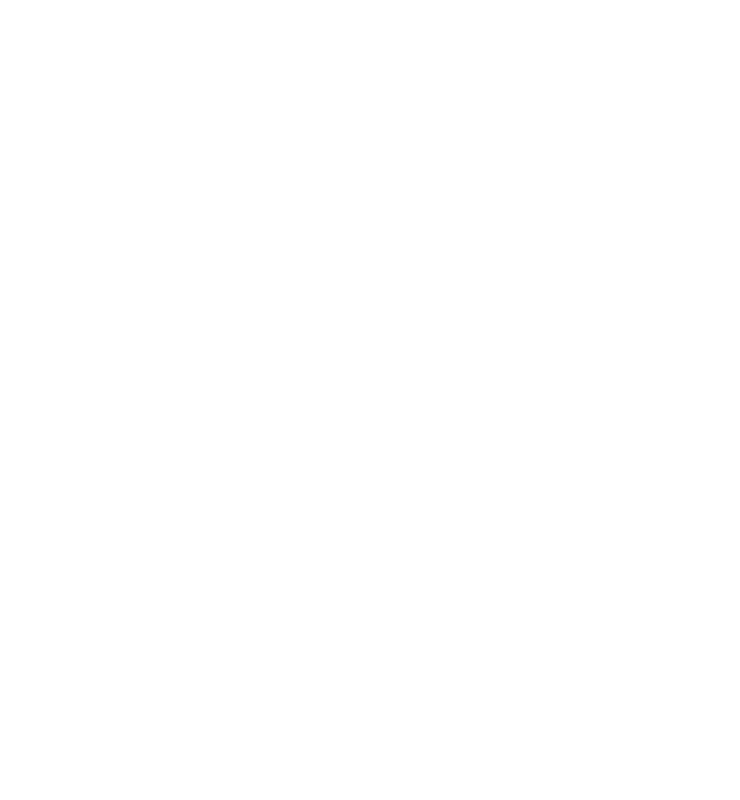
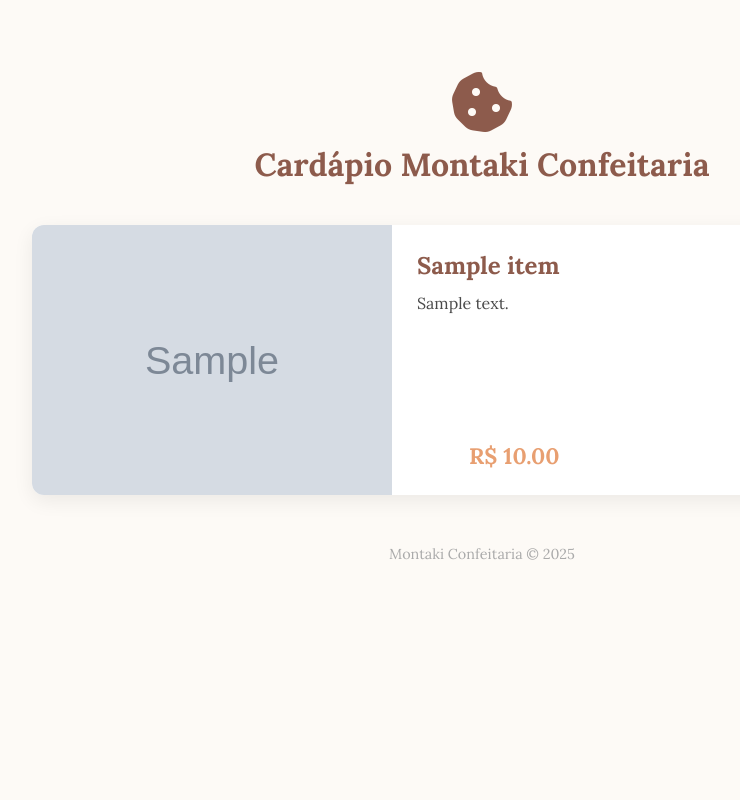
Before and after one commit to alexsvl2/montaki_agenda, a Flask app: page /cardapio/publico in a window 1280 px wide. Before the commit the part shown is empty. Shown: the whole page, without its empty margins (158-898 px from the left). Run offline with Flask 3, Linux system fonts and the light colour scheme; tables that the repository leaves empty hold one stand-in row (values such as "Sample post"); grey boxes marked "Sample" are stand-in pictures.

Commit message:
Feature: Implementa design da página de cardápio público

```diff
--- a/static/css/style.css
+++ b/static/css/style.css
@@ -328,6 +328,105 @@ input:checked + .slider:before {
     margin-top: 20px;
 }
 
+/* ========================================= */
+/* === ESTILOS PARA CARDÁPIO PÚBLICO === */
+/* ========================================= */
+
+.public-menu-body {
+    background-color: #fdfaf6;
+    font-family: 'Lora', serif;
+    color: #4a4a4a;
+}
+
+.public-menu-container {
+    width: 100%;
+    max-width: 900px;
+    margin: 40px auto;
+    padding: 20px;
+}
+
+.public-menu-header {
+    text-align: center;
+    margin-bottom: 40px;
+}
+
+.public-menu-header .logo-icon {
+    font-size: 4em;
+    color: #8d5b4c;
+}
+
+.public-menu-header h1 {
+    color: #8d5b4c;
+    margin: 10px 0;
+}
+
+.public-menu-grid {
+    display: grid;
+    grid-template-columns: 1fr; /* Uma coluna por padrão */
+    gap: 30px;
+}
+
+.public-item-card {
+    background-color: #fff;
+    border-radius: 12px;
+    box-shadow: 0 6px 20px rgba(0,0,0,0.07);
+    overflow: hidden;
+    display: flex;
+    flex-direction: row; /* Imagem ao lado do texto em telas maiores */
+}
+
+.public-item-photo {
+    width: 40%;
+    object-fit: cover;
+}
+
+.public-item-details {
+    padding: 25px;
+    display: flex;
+    flex-direction: column;
+}
+
+.public-item-details h3 {
+    margin: 0 0 10px 0;
+    color: #8d5b4c;
+    font-size: 1.5em;
+}
+
+.public-item-details p {
+    margin: 0 0 20px 0;
+    font-size: 1em;
+    line-height: 1.6;
+    flex-grow: 1;
+}
+
+.public-item-price {
+    font-size: 1.4em;
+    font-weight: bold;
+    color: #e89f71;
+    align-self: flex-end; /* Alinha o preço à direita */
+}
+
+.public-menu-footer {
+    text-align: center;
+    margin-top: 50px;
+    color: #aaa;
+    font-size: 0.9em;
+}
+
+/* Ajustes mobile para o cardápio público */
+@media (max-width: 768px) {
+    .public-item-card {
+        flex-direction: column; /* Imagem acima do texto em telas pequenas */
+    }
+    .public-item-photo {
+        width: 100%;
+        height: 250px;
+    }
+    .public-item-details {
+        padding: 20px;
+    }
+}
+
 /* MOBILE */
 @media (max-width: 768px) {
     /* ... (outras regras mobile) ... */
--- a/templates/cardapio_publico.html
+++ b/templates/cardapio_publico.html
@@ -0,0 +1,37 @@
+<!DOCTYPE html>
+<html lang="pt-br">
+<head>
+    <meta charset="UTF-8">
+    <meta name="viewport" content="width=device-width, initial-scale=1.0">
+    <title>Cardápio - Montaki Confeitaria</title>
+    <link rel="stylesheet" href="{{ url_for('static', filename='css/style.css') }}">
+    <link rel="stylesheet" href="https://cdnjs.cloudflare.com/ajax/libs/font-awesome/6.5.2/css/all.min.css">
+</head>
+<body class="public-menu-body">
+
+    <div class="public-menu-container">
+        <header class="public-menu-header">
+            <i class="fas fa-cookie-bite logo-icon"></i>
+            <h1>Cardápio Montaki Confeitaria</h1>
+        </header>
+
+        <main class="public-menu-grid">
+            {% for item in itens %}
+            <div class="public-item-card">
+                <img src="{{ url_for('static', filename='uploads/' + item.foto if item.foto else 'https://via.placeholder.com/400x300.png?text=Montaki') }}" alt="{{ item.nome }}" class="public-item-photo">
+                <div class="public-item-details">
+                    <h3>{{ item.nome }}</h3>
+                    <p>{{ item.descricao }}</p>
+                    <span class="public-item-price">R$ {{ "%.2f"|format(item.valor|float) }}</span>
+                </div>
+            </div>
+            {% endfor %}
+        </main>
+
+        <footer class="public-menu-footer">
+            <p>Montaki Confeitaria &copy; 2025</p>
+        </footer>
+    </div>
+
+</body>
+</html>
```
